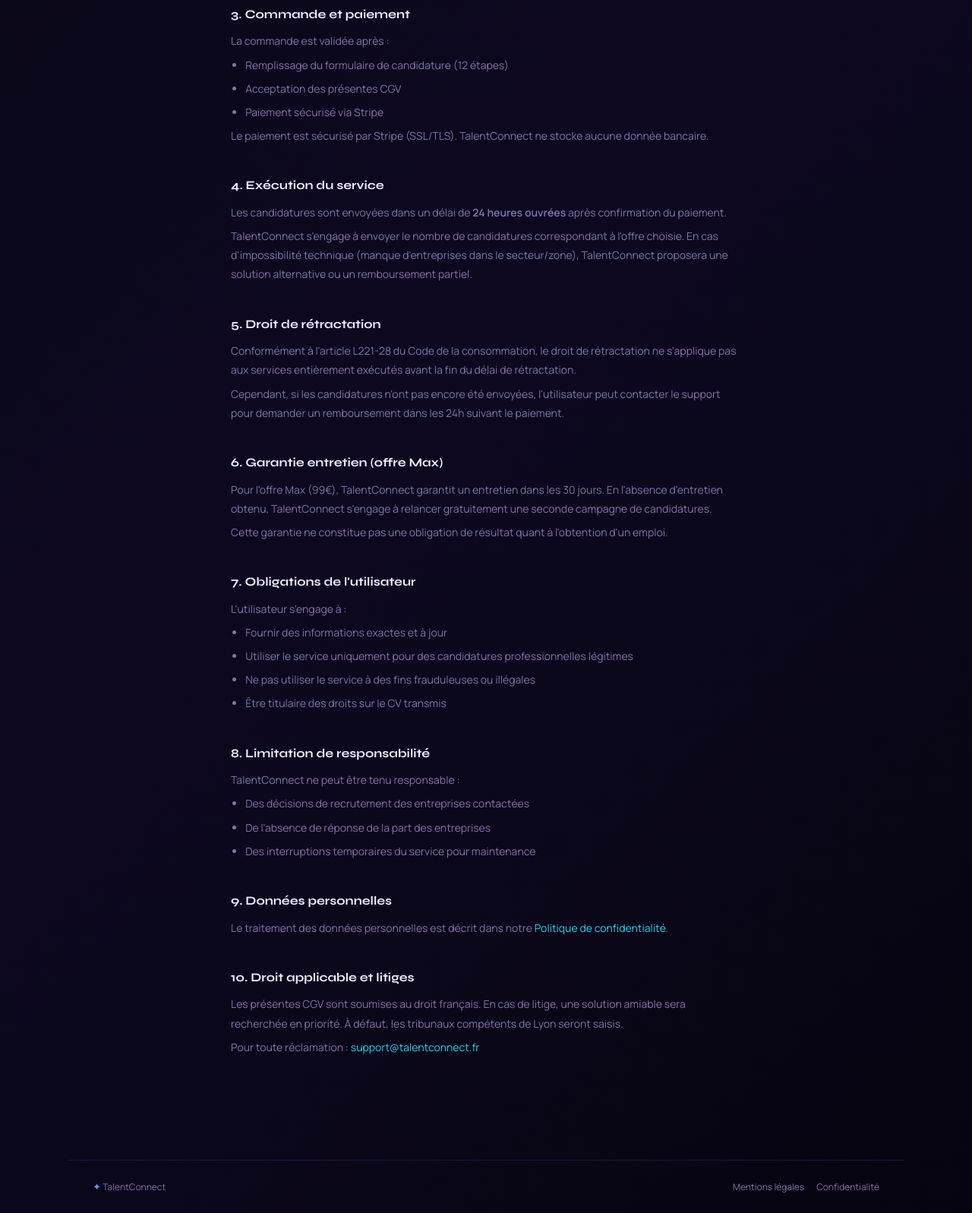
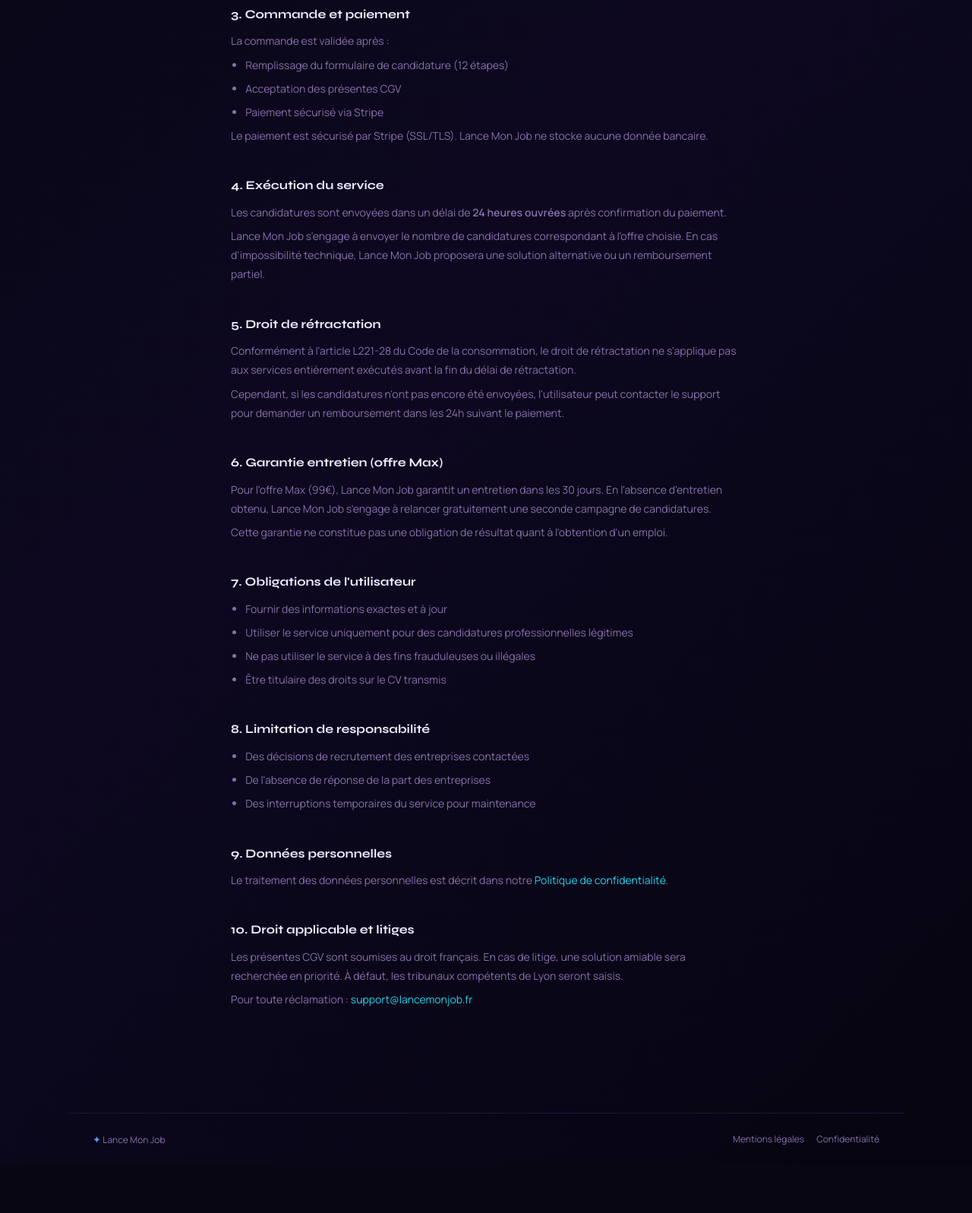
Before and after one commit to julienfranck30-cpu/talentconnect, a website: page cgv.html in a window 1280 px wide. Shown: the part 830-2427 px from the top of the page at 76% size. After the commit the page ends 2364 px from the top, so only its background shows below. Drawn offline with Linux system fonts and the light colour scheme.

Commit message:
Rename TalentConnect to Lance Mon Job in cgv.html

```diff
--- a/cgv.html
+++ b/cgv.html
@@ -3,7 +3,7 @@
 <head>
 <meta charset="UTF-8"/>
 <meta name="viewport" content="width=device-width, initial-scale=1.0"/>
-<title>TalentConnect — CGV / CGU</title>
+<title>Lance Mon Job — CGV / CGU</title>
 <!-- Google tag (gtag.js) -->
 <script async src="https://www.googletagmanager.com/gtag/js?id=G-BMKHRFJ914"></script>
 <script>
@@ -29,7 +29,7 @@
 </head>
 <body>
 <nav class="nav">
-  <a href="index.html" class="nav-logo"><span class="star">✦</span> TalentConnect</a>
+  <a href="index.html" class="nav-logo"><span class="star">✦</span> Lance Mon Job</a>
   <a href="index.html" class="nav-link">← Retour</a>
 </nav>
 <div class="legal-main">
@@ -39,13 +39,13 @@
 
   <div class="legal-section">
     <h2>1. Objet</h2>
-    <p>Les présentes Conditions Générales de Vente et d'Utilisation (CGV/CGU) régissent l'utilisation du service TalentConnect, plateforme d'envoi automatisé de candidatures spontanées via intelligence artificielle.</p>
+    <p>Les présentes Conditions Générales de Vente et d'Utilisation (CGV/CGU) régissent l'utilisation du service Lance Mon Job, plateforme d'envoi automatisé de candidatures spontanées via intelligence artificielle.</p>
     <p>En utilisant le service, vous acceptez sans réserve les présentes conditions.</p>
   </div>
 
   <div class="legal-section">
     <h2>2. Description du service</h2>
-    <p>TalentConnect propose un service d'envoi automatisé de candidatures spontanées aux entreprises selon les critères définis par l'utilisateur (secteur, zone géographique, type de contrat, poste visé).</p>
+    <p>Lance Mon Job propose un service d'envoi automatisé de candidatures spontanées aux entreprises selon les critères définis par l'utilisateur (secteur, zone géographique, type de contrat, poste visé).</p>
     <div class="highlight-box">
       <p><strong>Offres disponibles :</strong></p>
       <ul>
@@ -65,13 +65,13 @@
       <li>Acceptation des présentes CGV</li>
       <li>Paiement sécurisé via Stripe</li>
     </ul>
-    <p>Le paiement est sécurisé par Stripe (SSL/TLS). TalentConnect ne stocke aucune donnée bancaire.</p>
+    <p>Le paiement est sécurisé par Stripe (SSL/TLS). Lance Mon Job ne stocke aucune donnée bancaire.</p>
   </div>
 
   <div class="legal-section">
     <h2>4. Exécution du service</h2>
     <p>Les candidatures sont envoyées dans un délai de <strong>24 heures ouvrées</strong> après confirmation du paiement.</p>
-    <p>TalentConnect s'engage à envoyer le nombre de candidatures correspondant à l'offre choisie. En cas d'impossibilité technique (manque d'entreprises dans le secteur/zone), TalentConnect proposera une solution alternative ou un remboursement partiel.</p>
+    <p>Lance Mon Job s'engage à envoyer le nombre de candidatures correspondant à l'offre choisie. En cas d'impossibilité technique, Lance Mon Job proposera une solution alternative ou un remboursement partiel.</p>
   </div>
 
   <div class="legal-section">
@@ -82,13 +82,12 @@
 
   <div class="legal-section">
     <h2>6. Garantie entretien (offre Max)</h2>
-    <p>Pour l'offre Max (99€), TalentConnect garantit un entretien dans les 30 jours. En l'absence d'entretien obtenu, TalentConnect s'engage à relancer gratuitement une seconde campagne de candidatures.</p>
+    <p>Pour l'offre Max (99€), Lance Mon Job garantit un entretien dans les 30 jours. En l'absence d'entretien obtenu, Lance Mon Job s'engage à relancer gratuitement une seconde campagne de candidatures.</p>
     <p>Cette garantie ne constitue pas une obligation de résultat quant à l'obtention d'un emploi.</p>
   </div>
 
   <div class="legal-section">
     <h2>7. Obligations de l'utilisateur</h2>
-    <p>L'utilisateur s'engage à :</p>
     <ul>
       <li>Fournir des informations exactes et à jour</li>
       <li>Utiliser le service uniquement pour des candidatures professionnelles légitimes</li>
@@ -99,7 +98,6 @@
 
   <div class="legal-section">
     <h2>8. Limitation de responsabilité</h2>
-    <p>TalentConnect ne peut être tenu responsable :</p>
     <ul>
       <li>Des décisions de recrutement des entreprises contactées</li>
       <li>De l'absence de réponse de la part des entreprises</li>
@@ -115,12 +113,12 @@
   <div class="legal-section">
     <h2>10. Droit applicable et litiges</h2>
     <p>Les présentes CGV sont soumises au droit français. En cas de litige, une solution amiable sera recherchée en priorité. À défaut, les tribunaux compétents de Lyon seront saisis.</p>
-    <p>Pour toute réclamation : <a href="mailto:support@talentconnect.fr">support@talentconnect.fr</a></p>
+    <p>Pour toute réclamation : <a href="mailto:support@lancemonjob.fr">support@lancemonjob.fr</a></p>
   </div>
 </div>
 <div style="border-top:.5px solid var(--border);padding:1.5rem 2rem;max-width:1100px;margin:0 auto">
   <div style="display:flex;justify-content:space-between;align-items:center;font-size:12px;color:var(--muted)">
-    <a href="index.html" style="color:var(--muted);text-decoration:none"><span class="star">✦</span> TalentConnect</a>
+    <a href="index.html" style="color:var(--muted);text-decoration:none"><span class="star">✦</span> Lance Mon Job</a>
     <span><a href="mentions-legales.html" style="color:var(--muted);text-decoration:none;margin-right:16px">Mentions légales</a><a href="confidentialite.html" style="color:var(--muted);text-decoration:none">Confidentialité</a></span>
   </div>
 </div>
```
